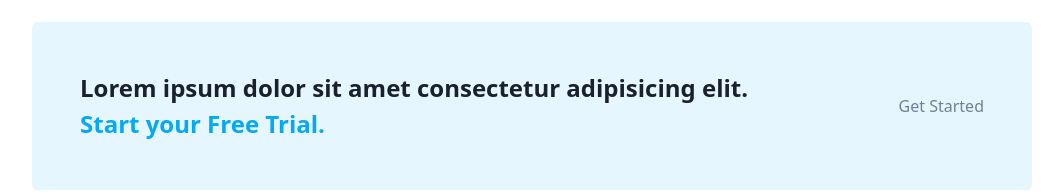
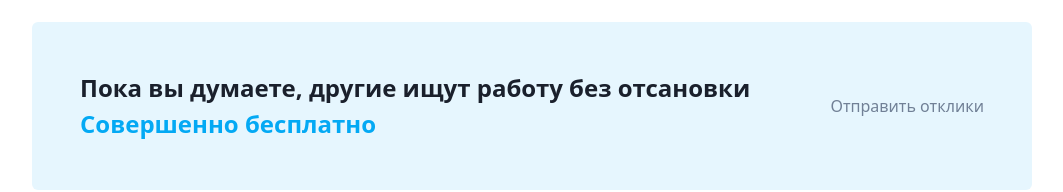
Before and after one commit to litury/joclic-MERN-app, a Next.js app: page / in a window 1280 px wide. Shown: the part 2999-3191 px from the top of the page, without its empty margins (108-1171 px from the left). Built offline with nearby package versions, Linux system fonts and the light colour scheme.

Commit message:
✨ feat: update Banner component text and button label

```diff
--- a/src/templates/Banner.tsx
+++ b/src/templates/Banner.tsx
@@ -7,11 +7,11 @@ import { Section } from '../layout/Section';
 const Banner = () => (
   <Section>
     <CTABanner
-      title="Lorem ipsum dolor sit amet consectetur adipisicing elit."
-      subtitle="Start your Free Trial."
+      title="Пока вы думаете, другие ищут работу без отсановки"
+      subtitle="Совершенно бесплатно"
       button={
         <Link href="https://creativedesignsguru.com/category/nextjs/">
-          <Button>Get Started</Button>
+          <Button>Отправить отклики</Button>
         </Link>
       }
     />
```
